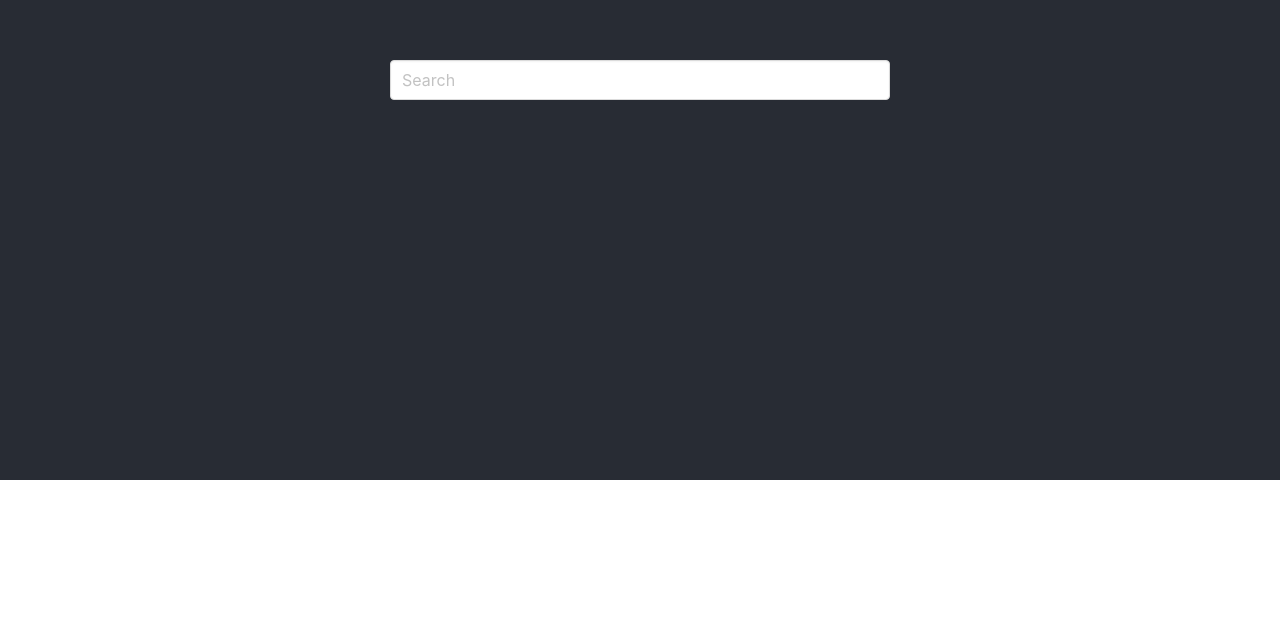
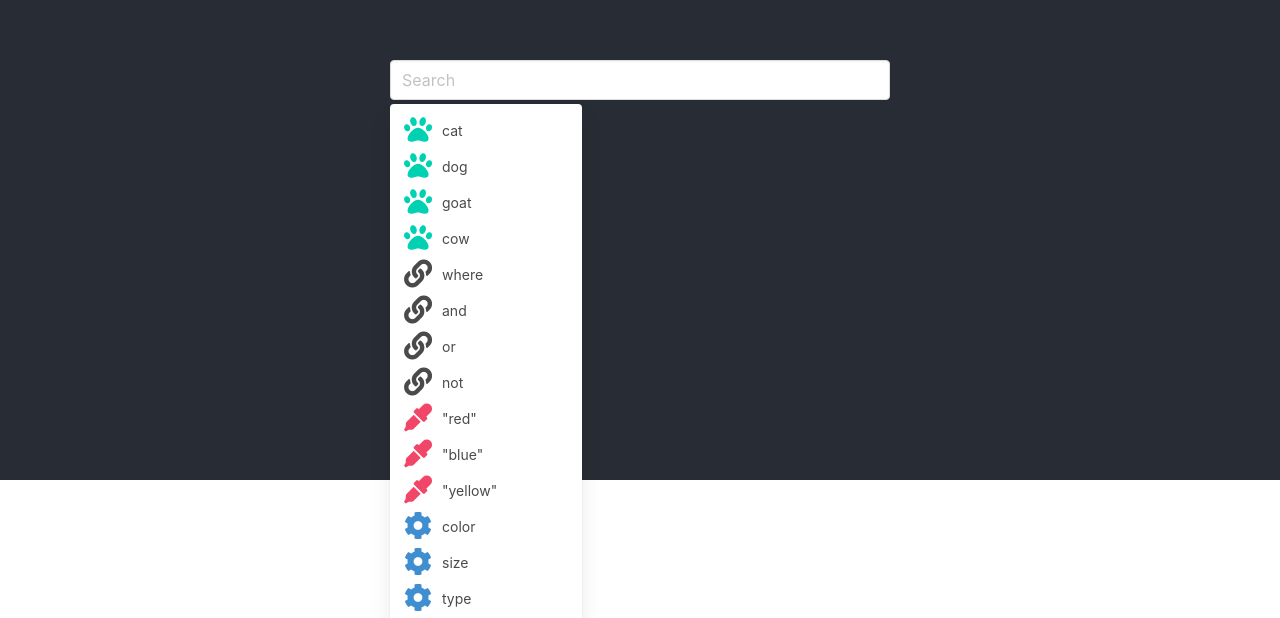
Before and after one commit to mejdej93/query-input, a React (Create React App) app: page / in a window 1280 px wide. Shown: the part 320-938 px from the top of the page. Before the commit the page ends 800 px from the top, so only its background shows below. Built offline with nearby package versions, Linux system fonts and the light colour scheme.

Commit message:
next fields

```diff
--- a/src/components/QueryInput.js
+++ b/src/components/QueryInput.js
@@ -1,11 +1,12 @@
 import React, {Component} from 'react';
-import classNames from 'classnames';
 import './queryInput.scss';
 
 const ICONS = {
     ANIMALS: 'fa fa-paw fa-2x has-text-primary',
     COMMANDS: 'fa fa-link fa-2x',
     COLORS: 'fa fa-eye-dropper fa-2x has-text-danger',
+    FIELD_NAMES: 'fa fa-cog fa-2x has-text-info',
+    SIZE: 'fa fa-bullseye fa-2x has-text-warning'
 };
 
 const ANIMALS = {
@@ -16,9 +17,9 @@ const ANIMALS = {
 };
 
 const COLORS = {
-    RED: 'RED',
-    BLUE: 'BLUE',
-    YELLOW: 'YELLOW'
+    RED: '"RED"',
+    BLUE: '"BLUE"',
+    YELLOW: '"YELLOW"'
 };
 
 const STATES = {
@@ -33,10 +34,24 @@ const COMMANDS = {
     NOT: 'not'
 };
 
+const FIELD_NAMES = {
+    COLOR: 'color',
+    SIZE: 'size',
+    type: 'type'
+};
+
+const SIZE = {
+    SMALL: 'small',
+    MEDIUM: 'medium',
+    BIG: 'big'
+};
+
 const ALL = {
     ANIMALS,
     COMMANDS,
-    COLORS
+    COLORS,
+    FIELD_NAMES,
+    SIZE
 };
 
 const findIcon = value => {
@@ -50,7 +65,6 @@ export class QueryInput extends Component {
 
     state = {
         query: '',
-        isDropdownActive: false,
         queryStep: STATES.ANIMAL
     };
 
@@ -60,8 +74,7 @@ export class QueryInput extends Component {
 
     onChange = ({target: {value: query}}) => {
         this.setState({
-            query,
-            isDropdownActive: true
+            query
         });
     };
 
@@ -71,15 +84,14 @@ export class QueryInput extends Component {
             newQuery.pop();
 
             return {
-                query: `${newQuery.join(' ')} ${option.value} `,
-                isDropdownActive: false
+                query: `${newQuery.join(' ')} ${option.value} `
             }
         }, this.focusInput);
     };
 
     filterQueryOptions = option => {
         const lastWord = this.state.query.split(" ").pop();
-        return option.value.toLowerCase().includes(lastWord.toLowerCase());
+        return option.value.toLowerCase().startsWith(lastWord.toLowerCase().replace("\"", ''));
     };
 
     render() {
@@ -87,7 +99,9 @@ export class QueryInput extends Component {
         let currentOptions = [
             ...Object.values(ALL.ANIMALS),
             ...Object.values(ALL.COMMANDS),
-            ...Object.values(ALL.COLORS)
+            ...Object.values(ALL.COLORS),
+            ...Object.values(ALL.FIELD_NAMES),
+            ...Object.values(ALL.SIZE)
         ]
             .map(option => ({
                 value: option,
@@ -95,14 +109,8 @@ export class QueryInput extends Component {
             }))
             .filter(this.filterQueryOptions);
 
-        const dropdownClasses = classNames({
-            'query-input': true,
-            'dropdown': true,
-            'is-active': this.state.isDropdownActive
-        });
-
         return (
-            <div className={dropdownClasses}>
+            <div className="dropdown is-active query-input">
                 <div className="dropdown-trigger">
                     <input className="input"
                            ref={el => this.inputRef = el}
@@ -120,7 +128,7 @@ export class QueryInput extends Component {
                                 {
                                     currentOptions
                                         .map(option => (
-                                            <a className="dropdown-item has-text-left"
+                                            <a className="dropdown-item"
                                                key={option.value}
                                                onClick={() => this.selectOption(option)}
                                             >
--- a/src/components/queryInput.scss
+++ b/src/components/queryInput.scss
@@ -2,4 +2,10 @@
   display: flex;
   flex-direction: column;
   min-width: 500px;
+
+  .dropdown-item {
+    display: flex;
+    align-items: center;
+    text-align: left;
+  }
 }
```
